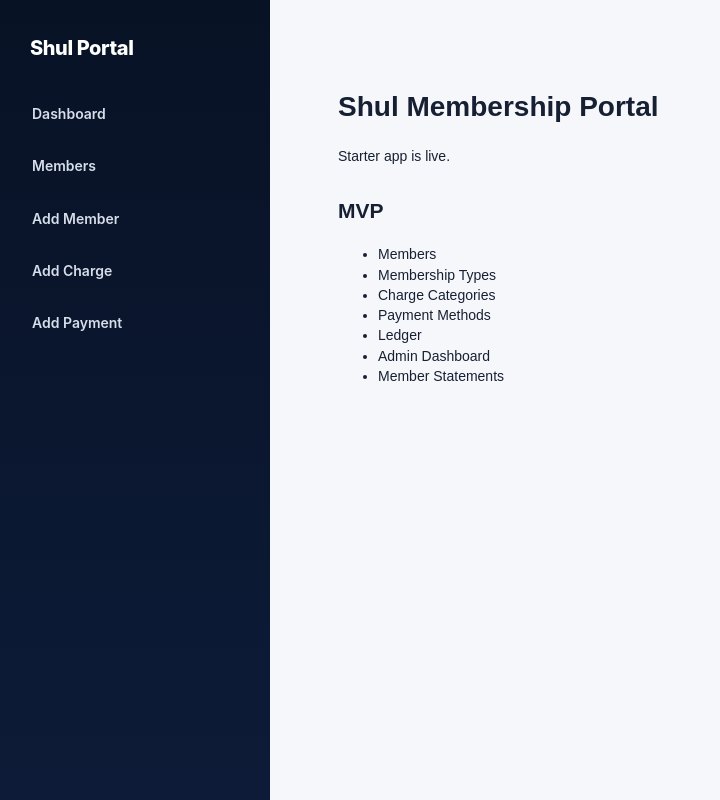
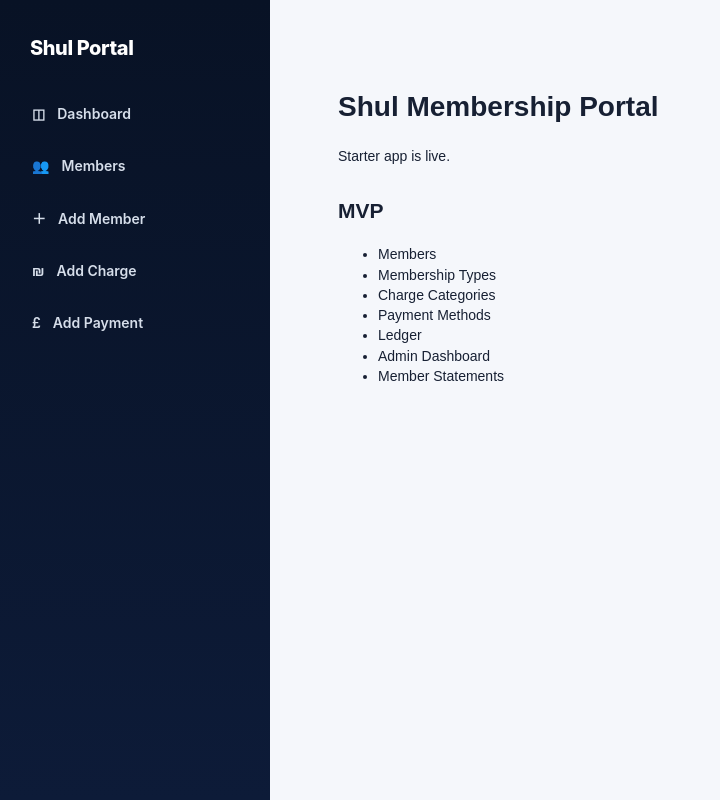
Before and after one commit to gersonberger-lab/shul-membership-portal, a Next.js app: page / in a window 1280 px wide. Shown: the whole page, without its empty margins (0-720 px from the left). Built offline with nearby package versions, Linux system fonts and the light colour scheme.

Commit message:
Update layout.tsx

```diff
--- a/app/layout.tsx
+++ b/app/layout.tsx
@@ -1,10 +1,18 @@
+import "./globals.css";
 import type { Metadata } from "next";
-import "./globals.css";
 
 export const metadata: Metadata = {
   title: "Shul Membership Portal",
-  description: "Membership, donations and statements portal",
+  description: "Membership, charges, payments and statements",
 };
+
+const navItems = [
+  { href: "/", label: "Dashboard", icon: "◫" },
+  { href: "/members", label: "Members", icon: "👥" },
+  { href: "/members/new", label: "Add Member", icon: "＋" },
+  { href: "/charges/new", label: "Add Charge", icon: "₪" },
+  { href: "/payments/new", label: "Add Payment", icon: "£" },
+];
 
 export default function RootLayout({
   children,
@@ -12,17 +20,19 @@ export default function RootLayout({
   children: React.ReactNode;
 }) {
   return (
-    <html lang="en" dir="ltr">
+    <html lang="en">
       <body>
         <div className="app-shell">
           <aside className="sidebar">
             <div className="logo">Shul Portal</div>
+
             <nav className="nav">
-              <a href="/">Dashboard</a>
-              <a href="/members">Members</a>
-              <a href="/members/new">Add Member</a>
-              <a href="/charges/new">Add Charge</a>
-              <a href="/payments/new">Add Payment</a>
+              {navItems.map((item) => (
+                <a key={item.href} href={item.href}>
+                  <span>{item.icon}</span>
+                  <span>{item.label}</span>
+                </a>
+              ))}
             </nav>
           </aside>
 
```
